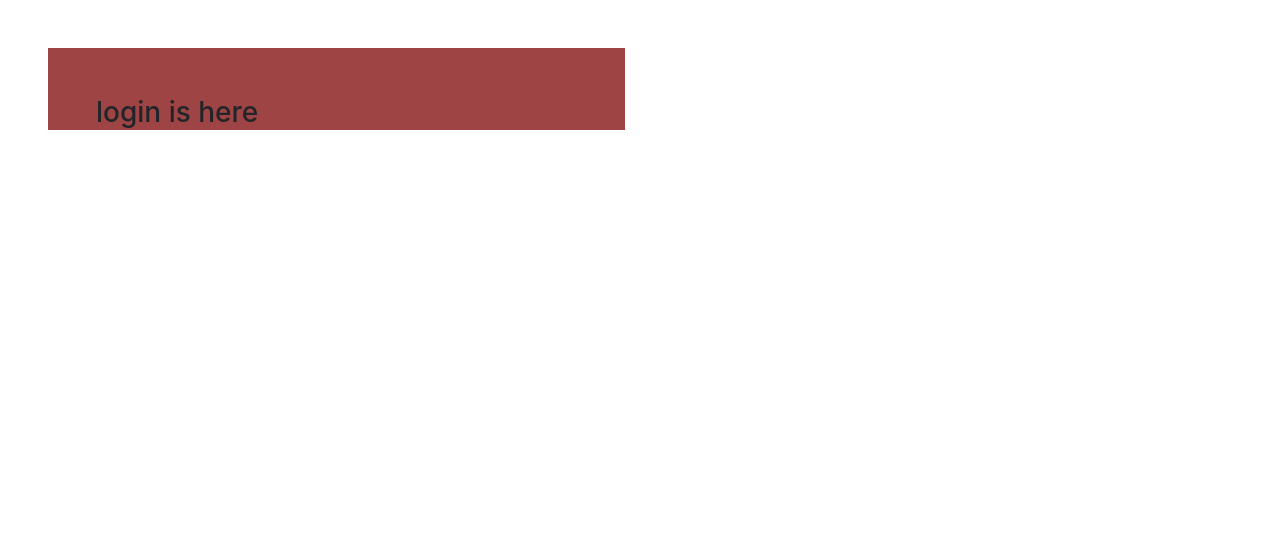
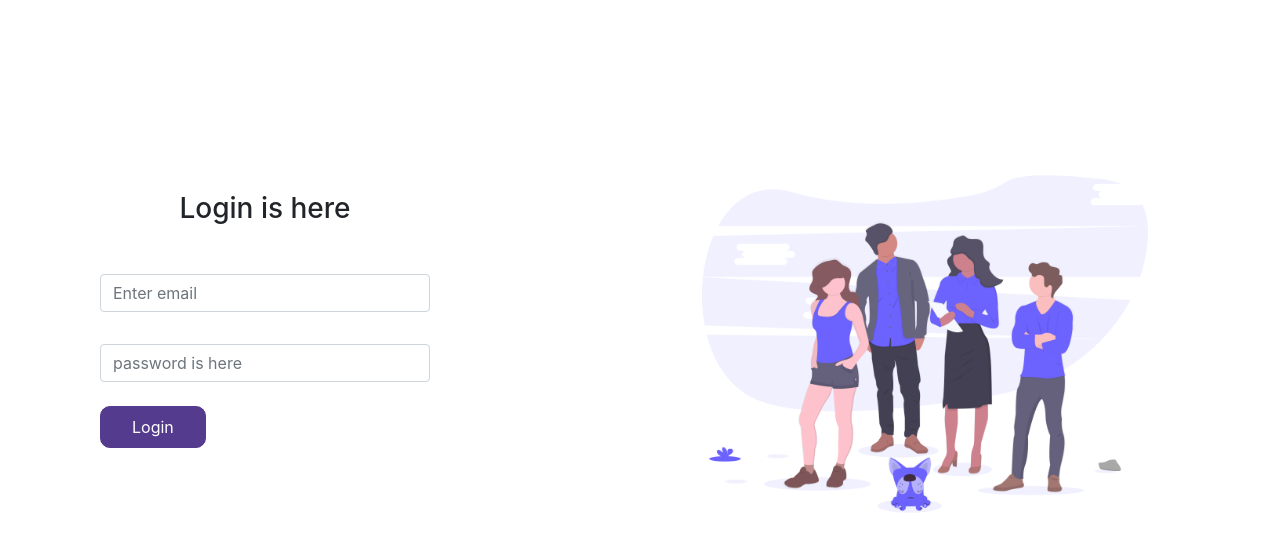
Before and after one commit to Dickyrdiar/TeamWork_app, a Nuxt app: page /login in a window 1280 px wide. Shown: the top 550 px of the page. Built offline with nearby package versions, Linux system fonts and the light colour scheme.

Commit message:
add dist folder

```diff
--- a/components/BaseLogin.vue
+++ b/components/BaseLogin.vue
@@ -1,17 +1,68 @@
 <template>
-  <div class="login">
+  <b-container class="login mt-5 pt-5">
     <b-row>
       <b-col cols="12" md="6">
-        <h3 class="form pl-5 ml-5 pt-5 mt-5">login is here</h3>
+        <b-col cols="12" md="8">
+          <h3 class="login-title mt-5 pt-5 text-center">Login is here</h3>
+
+          <b-form>
+            <b-form-group
+              id="input-email-1"
+              label-for="input-1"
+              class="text-center mt-4 pt-4"
+            >
+              <b-form-input
+                id="email-1"
+                type="email"
+                placeholder="Enter email"
+                required
+              ></b-form-input>
+            </b-form-group>
+
+            <b-form-group
+              id="input-password"
+              label-for="password-1"
+              class="text-center mt-3 pt-3"
+            >
+              <b-form-input
+                type="password"
+                id="text-password"
+                aria-describedby="password-help-block"
+                placeholder="password is here"
+              ></b-form-input>
+              <!-- <p class="forgot">Forgot password</p> -->
+            </b-form-group>
+
+            <a href="#" class="btn btn-tmwrk text-center">Login</a>
+          </b-form>
+        </b-col>
+      </b-col>
+
+      <b-col cols="12" md="6">
+        <img
+          :src="require('../assets/images/TeamLogin.png')"
+          alt="content-right"
+          class="img-fluid image-hero mt-5"
+        />
       </b-col>
     </b-row>
-  </div>
+  </b-container>
 </template>
 
 <style lang="scss" scoped>
 .login {
-  .form {
-    background-color: #9e4444;
+  background-color: #ffffff;
+  .login-title {
+    top: -12rem;
+  }
+
+  .btn-tmwrk {
+    color: #fff;
+    background: linear-gradient(0deg, #553b8d, #553b8d), #553b8d;
+    border-color: #553b8d;
+    padding: 8px 31px;
+    border-radius: 10px 10px 10px 10px;
+    margin: 0.5rem 0;
   }
 }
 </style>
```
